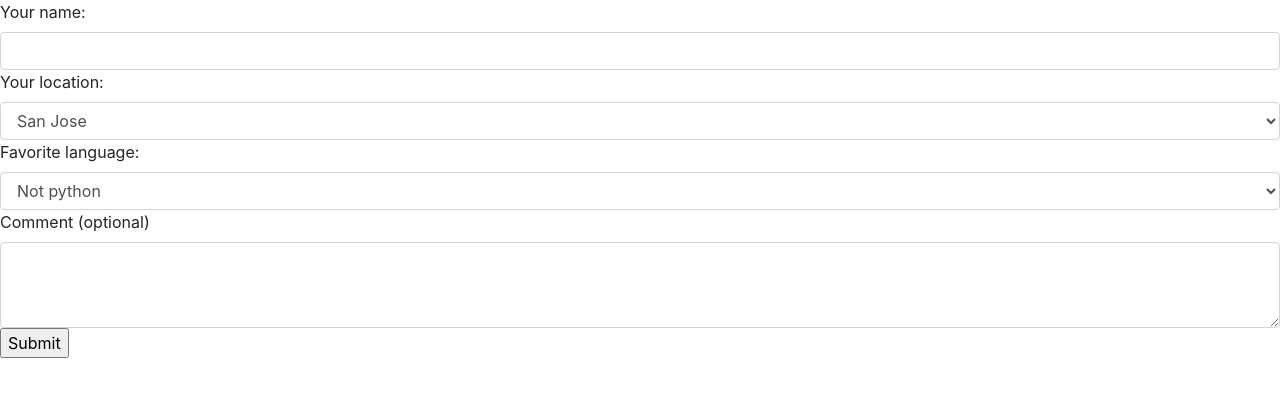
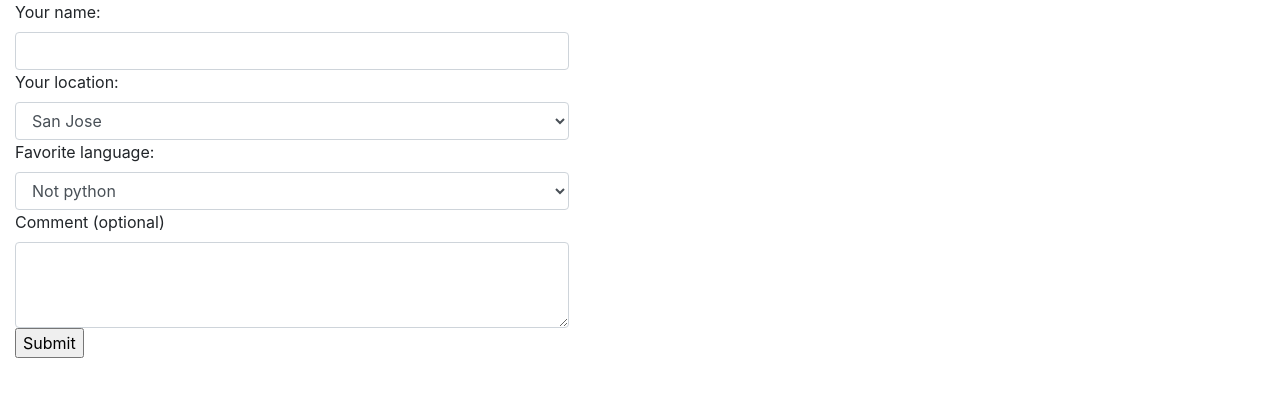
Before and after one commit to germanmac95/dojo_survey, a Flask app: page / in a window 1280 px wide. Shown: the top 397 px of the page. Run offline with Flask 3, Linux system fonts and the light colour scheme.

Commit message:
made form look a little better

```diff
--- a/templates/index.html
+++ b/templates/index.html
@@ -11,7 +11,7 @@
 </head>
 
 <body>
-    <div class="form-group">
+    <div class="col-6 d-flex">
         <form action="/process" method="POST">
             <div>
                 <label for="name">Your name:</label>
```
